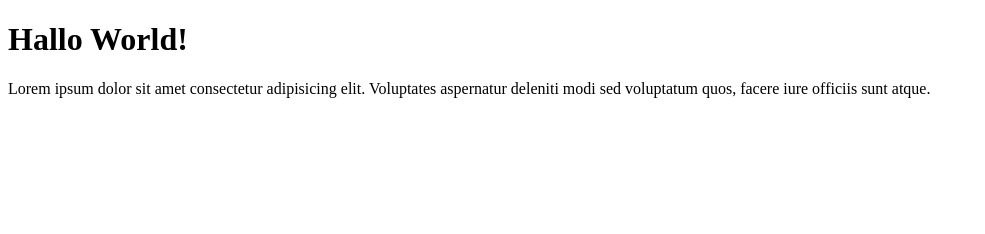
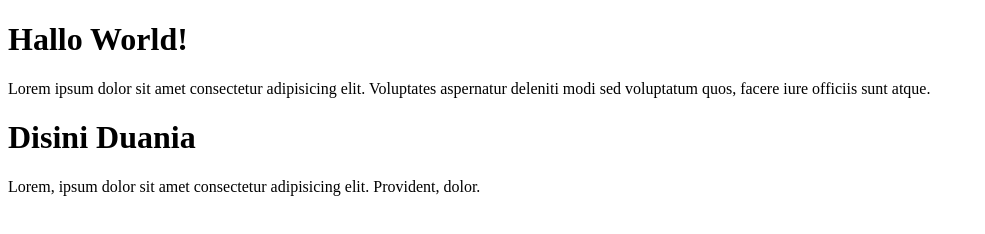
Before and after one commit to MaulanaFerdiansyah/Belajar-Github, a plain HTML site: page index.html in a window 1280 px wide. Shown: the whole page, without its empty margins (0-985 px from the left). Drawn offline with Linux system fonts and the light colour scheme.

Commit message:
Membuat Judl ke 2

```diff
--- a/index.html
+++ b/index.html
@@ -9,6 +9,8 @@
     <h1>Hallo World!</h1>
     <p>Lorem ipsum dolor sit amet consectetur adipisicing elit. Voluptates aspernatur deleniti modi sed voluptatum quos, facere iure officiis sunt atque.</p>
 
+    <h1>Disini Duania</h1>
+    <p>Lorem, ipsum dolor sit amet consectetur adipisicing elit. Provident, dolor.</p>
 
 </body>
 </html>
```
